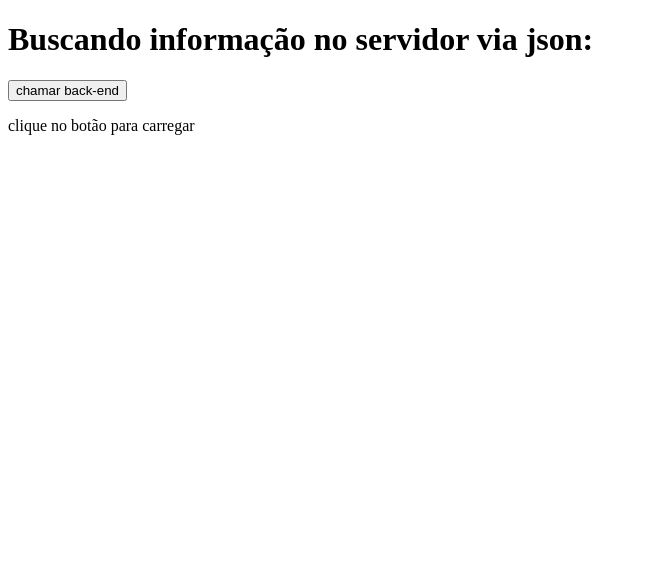
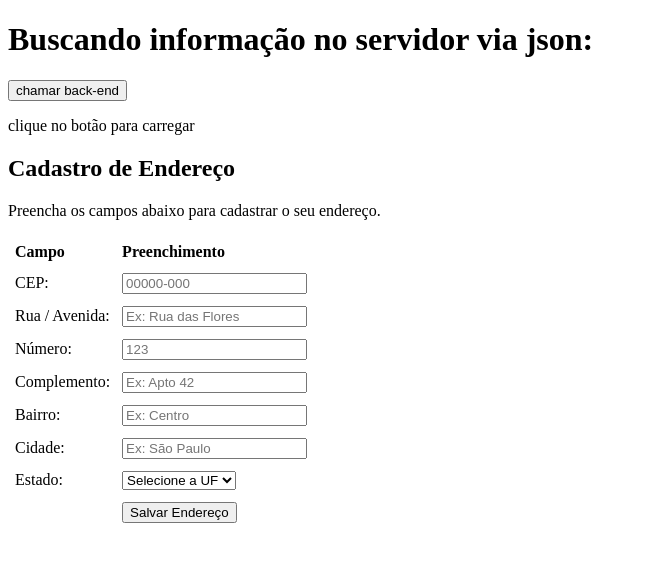
Before and after one commit to AnaLauraCavalheiroMiranda/Abrindo-index.js, a plain HTML site: page index.html in a window 1280 px wide. Shown: the whole page, without its empty margins (0-646 px from the left). Drawn offline with Linux system fonts and the light colour scheme.

Commit message:
Add files via upload

```diff
--- a/index.html
+++ b/index.html
@@ -4,11 +4,78 @@
 <head>
     <meta charset="UTF-8">
     <meta name="viewport" content="width=device-width, initial-scale=1.0">
-    <title>Teste</title>
+    <title>Cadastro de Endereço</title>
 </head>
 <body>
     <h1>Buscando informação no servidor via json:</h1>
     <button type="button" onclick="chama_back()">chamar back-end</button>
     <p id="resposta">clique no botão para carregar</p>
+   <h2>Cadastro de Endereço</h2>
+    <p>Preencha os campos abaixo para cadastrar o seu endereço.</p>
+
+    <form id="form-endereco">
+        <!-- Tabela simples para alinhar as etiquetas e os campos -->
+        <table border="0" cellpadding="5">
+            <thead>
+                <tr>
+                    <th align="left">Campo</th>
+                    <th align="left">Preenchimento</th>
+                </tr>
+            </thead>
+            <tbody>
+                <tr>
+                    <td><label for="cep">CEP:</label></td>
+                    <td><input type="text" id="cep" name="cep" placeholder="00000-000" maxlength="9" required></td>
+                </tr>
+                <tr>
+                    <td><label for="rua">Rua / Avenida:</label></td>
+                    <td><input type="text" id="rua" name="rua" placeholder="Ex: Rua das Flores" required></td>
+                </tr>
+                <tr>
+                    <td><label for="numero">Número:</label></td>
+                    <td><input type="text" id="numero" name="numero" placeholder="123" required></td>
+                </tr>
+                <tr>
+                    <td><label for="complemento">Complemento:</label></td>
+                    <td><input type="text" id="complemento" name="complemento" placeholder="Ex: Apto 42"></td>
+                </tr>
+                <tr>
+                    <td><label for="bairro">Bairro:</label></td>
+                    <td><input type="text" id="bairro" name="bairro" placeholder="Ex: Centro" required></td>
+                </tr>
+                <tr>
+                    <td><label for="cidade">Cidade:</label></td>
+                    <td><input type="text" id="cidade" name="cidade" placeholder="Ex: São Paulo" required></td>
+                </tr>
+                <tr>
+                    <td><label for="estado">Estado:</label></td>
+                    <td>
+                        <select id="estado" name="estado" required>
+                            <option value="" disabled selected>Selecione a UF</option>
+                            <option value="AC">AC</option> <option value="AL">AL</option>
+                            <option value="AP">AP</option> <option value="AM">AM</option>
+                            <option value="BA">BA</option> <option value="CE">CE</option>
+                            <option value="DF">DF</option> <option value="ES">ES</option>
+                            <option value="GO">GO</option> <option value="MA">MA</option>
+                            <option value="MT">MT</option> <option value="MS">MS</option>
+                            <option value="MG">MG</option> <option value="PA">PA</option>
+                            <option value="PB">PB</option> <option value="PR">PR</option>
+                            <option value="PE">PE</option> <option value="PI">PI</option>
+                            <option value="RJ">RJ</option> <option value="RN">RN</option>
+                            <option value="RS">RS</option> <option value="RO">RO</option>
+                            <option value="RR">RR</option> <option value="SC">SC</option>
+                            <option value="SP">SP</option> <option value="SE">SE</option>
+                            <option value="TO">TO</option>
+                        </select>
+                    </td>
+                </tr>
+                <tr>
+                    <td></td>
+                    <td><button type="submit">Salvar Endereço</button></td>
+                </tr>
+            </tbody>
+        </table>
+    </form>
+
 </body>
 </html>
```
